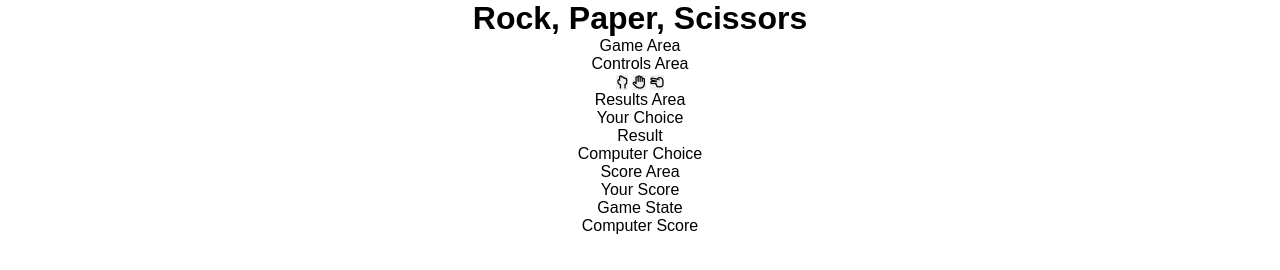
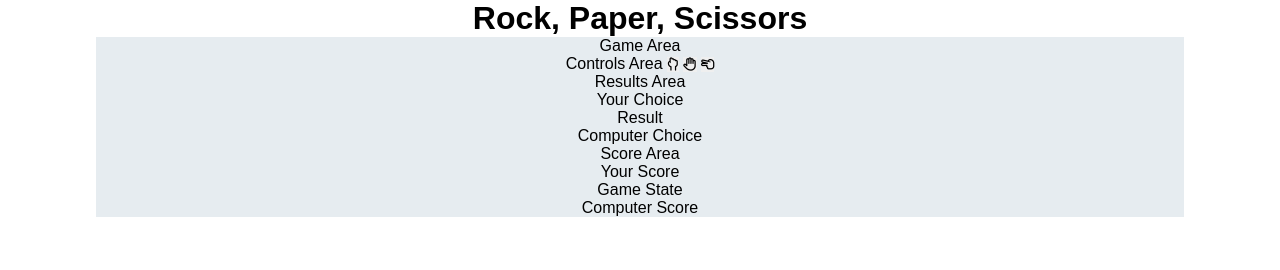
Before and after one commit to broken-helix/rockpaperscissors, a plain HTML site: page index.html in a window 1280 px wide. Drawn offline with Linux system fonts and the light colour scheme; a web font is replaced by a local one.

Commit message:
Style game-area box

```diff
--- a/assets/css/style.css
+++ b/assets/css/style.css
@@ -15,3 +15,11 @@ body {
     border: 0;
     box-sizing: border-box;
 }
+
+.game-area {
+    background-color: #E6ECF0;
+    box-sizing: border-box;
+    width: 85%;
+    margin-left: auto;
+    margin-right: auto;
+}
--- a/index.html
+++ b/index.html
@@ -16,7 +16,7 @@
     <h1>Rock, Paper, Scissors</h1>
 
     <div class="game-area">Game Area
-        <div class="controls-area">Controls Area</div>
+        <div class="controls-area">Controls Area
             <button type="button">
                 <i class="fa-regular fa-hand-back-fist"></i>
             </button>
@@ -39,6 +39,7 @@
             <div>Game State</div>
             <div>Computer Score</div>
         </div>
+    </div>
 
     <!-- Font awesome script for icons -->
     <script src="https://kit.fontawesome.com/0ac18b6588.js" crossorigin="anonymous"></script>
```
Lines whose indentation alone changed are shown as unchanged.
